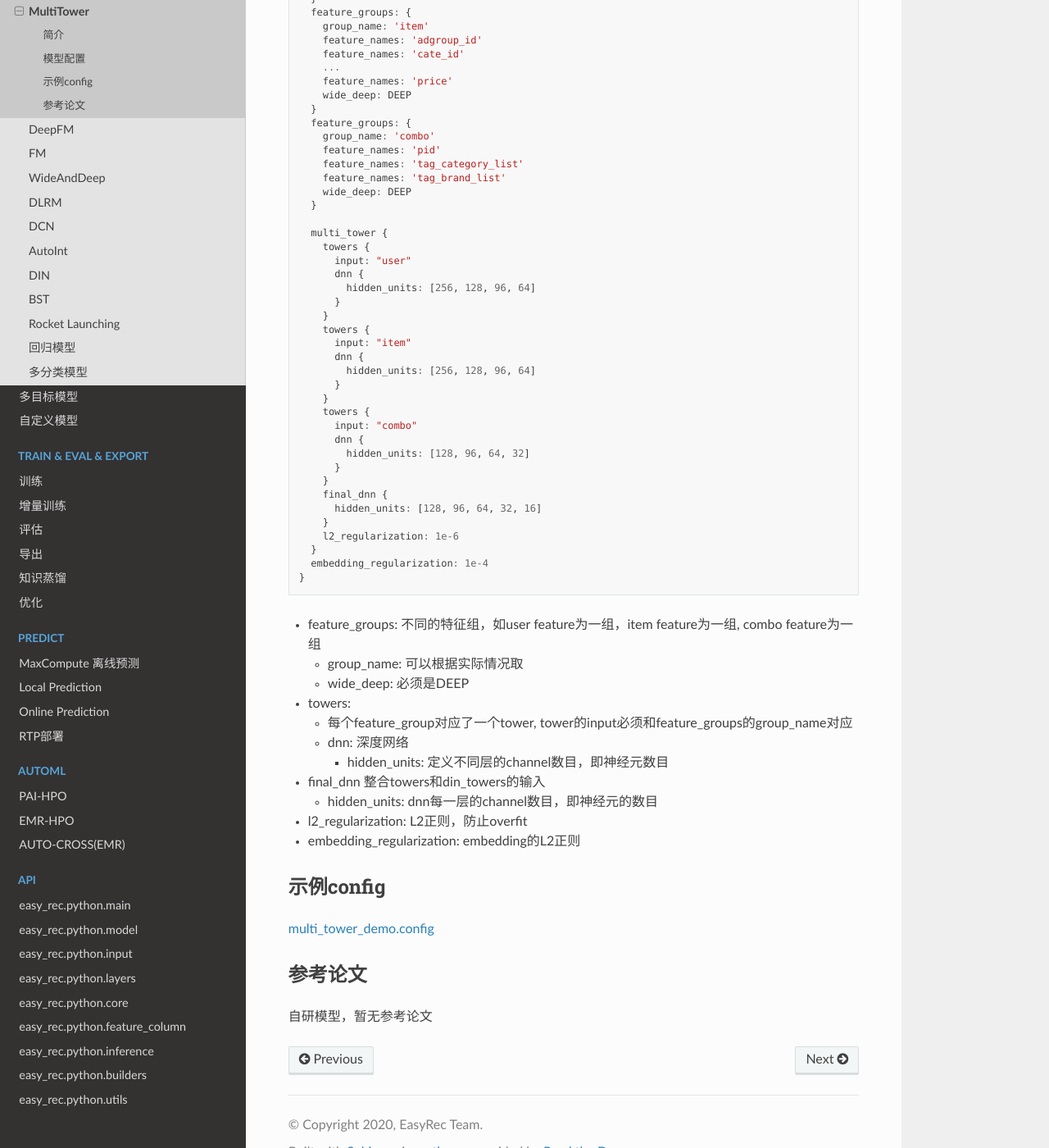
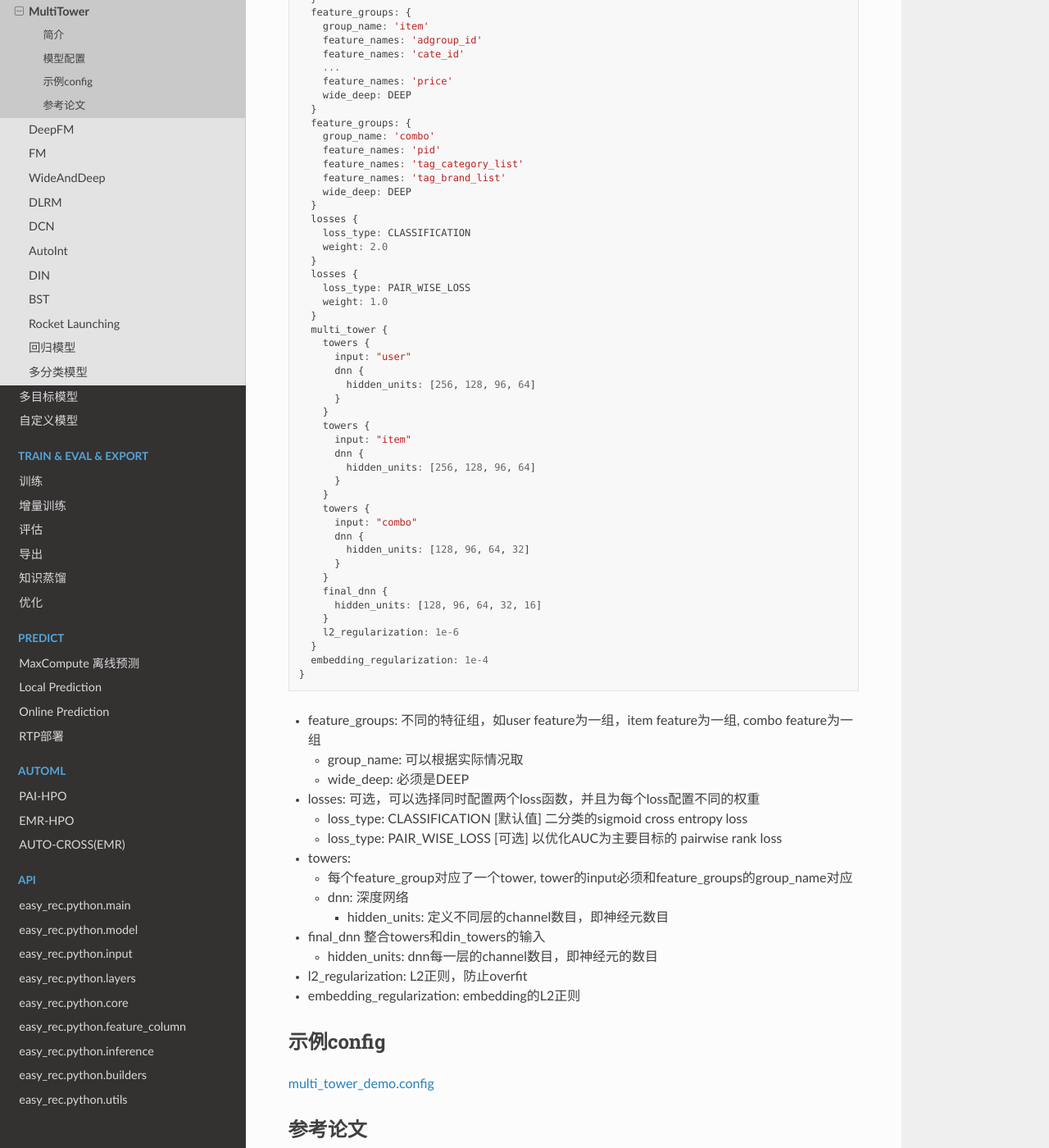
Before and after one commit to alibaba/EasyRec, a Sphinx documentation site: the page built from docs/source/models/multi_tower.md, in a window 1280 px wide and 1400 px high, scrolled down 1050 px. Shown: the whole window at 82% size. Built offline with Sphinx 7.4.7 and the Read the Docs theme 2.0.0, drawn with Linux system fonts in a browser that asks for light colours; the version number is read from the project's files by our own code.

Commit message:
[feat]: modify sample weight & add pairwise loss to multi tower model

```diff
--- a/docs/source/models/multi_tower.md
+++ b/docs/source/models/multi_tower.md
@@ -35,7 +35,14 @@ model_config: {
     feature_names: 'tag_brand_list'
     wide_deep: DEEP
   }
-
+  losses {
+    loss_type: CLASSIFICATION
+    weight: 2.0
+  }
+  losses {
+    loss_type: PAIR_WISE_LOSS
+    weight: 1.0
+  }
   multi_tower {
     towers {
       input: "user"
@@ -67,6 +74,9 @@ model_config: {
 - feature_groups: 不同的特征组，如user feature为一组，item feature为一组, combo feature为一组
   - group_name: 可以根据实际情况取
   - wide_deep: 必须是DEEP
+- losses: 可选，可以选择同时配置两个loss函数，并且为每个loss配置不同的权重
+  - loss_type: CLASSIFICATION [默认值] 二分类的sigmoid cross entropy loss
+  - loss_type: PAIR_WISE_LOSS [可选] 以优化AUC为主要目标的 pairwise rank loss
 - towers:
   - 每个feature_group对应了一个tower, tower的input必须和feature_groups的group_name对应
   - dnn: 深度网络
```
